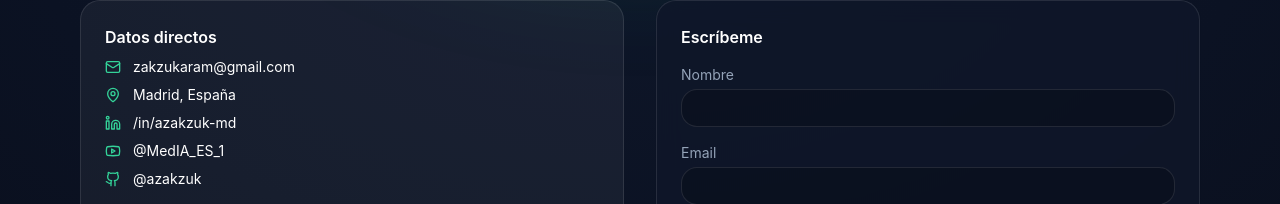
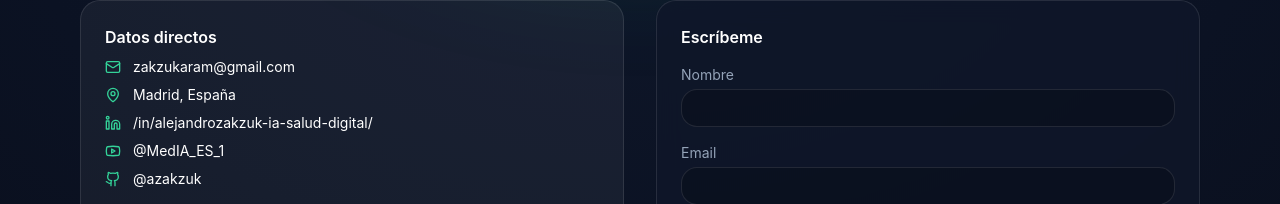
Before and after one commit to Aram9574/Portafolio, a Next.js app: page /contacto in a window 1280 px wide. Shown: the part 272-476 px from the top of the page. Built offline with nearby package versions, Linux system fonts and the light colour scheme; no server answers.

Commit message:
Update LinkedIn profile links

```diff
--- a/app/contacto/page.tsx
+++ b/app/contacto/page.tsx
@@ -27,7 +27,7 @@ export default function ContactoPage() {
                 <Linkedin className="w-4 h-4 text-emerald-400" />
                 <span>
                   <span className="sr-only">LinkedIn: </span>
-                  <a className="hover:text-white" href="https://www.linkedin.com/in/azakzuk-md" target="_blank" rel="noreferrer">/in/azakzuk-md</a>
+                  <a className="hover:text-white" href="https://www.linkedin.com/in/alejandrozakzuk-ia-salud-digital/" target="_blank" rel="noreferrer">/in/alejandrozakzuk-ia-salud-digital/</a>
                 </span>
               </li>
               <li className="flex items-center gap-3">
--- a/app/layout.tsx
+++ b/app/layout.tsx
@@ -56,7 +56,7 @@ export default function RootLayout({ children }: { children: React.ReactNode })
               jobTitle: 'AI in Healthcare',
               address: { '@type': 'PostalAddress', addressLocality: 'Madrid', addressCountry: 'ES' },
               url: 'https://alejandrozakzuk.com',
-              sameAs: ['https://www.linkedin.com/in/azakzuk-md', 'https://github.com/azakzuk']
+              sameAs: ['https://www.linkedin.com/in/alejandrozakzuk-ia-salud-digital/', 'https://github.com/azakzuk']
             })
           }}
         />
--- a/app/publicaciones/[slug]/page.tsx
+++ b/app/publicaciones/[slug]/page.tsx
@@ -34,7 +34,7 @@ export default function PublicationDetailPage({ params }: Props) {
           </section>
           <section id="cta" className="card p-6 mt-6 text-center">
             <p className="text-sm text-muted">¿Te interesa este tema? Conectemos en LinkedIn.</p>
-            <a href="https://www.linkedin.com/in/azakzuk-md" target="_blank" rel="noreferrer" className="btn-primary mt-4 inline-flex">Conectar en LinkedIn</a>
+            <a href="https://www.linkedin.com/in/alejandrozakzuk-ia-salud-digital/" target="_blank" rel="noreferrer" className="btn-primary mt-4 inline-flex">Conectar en LinkedIn</a>
           </section>
         </article>
       </div>
--- a/components/Navbar.tsx
+++ b/components/Navbar.tsx
@@ -34,7 +34,7 @@ export function Navbar() {
             <Github className="w-5 h-5" />
           </a>
           <a
-            href="https://www.linkedin.com/in/azakzuk-md"
+            href="https://www.linkedin.com/in/alejandrozakzuk-ia-salud-digital/"
             target="_blank"
             rel="noreferrer"
             aria-label="LinkedIn"
@@ -77,7 +77,7 @@ export function Navbar() {
               <a href="https://github.com/Aram9574" target="_blank" rel="noreferrer" aria-label="GitHub" className="text-muted hover:text-white">
                 <Github className="w-5 h-5" />
               </a>
-              <a href="https://www.linkedin.com/in/azakzuk-md" target="_blank" rel="noreferrer" aria-label="LinkedIn" className="text-muted hover:text-white">
+              <a href="https://www.linkedin.com/in/alejandrozakzuk-ia-salud-digital/" target="_blank" rel="noreferrer" aria-label="LinkedIn" className="text-muted hover:text-white">
                 <Linkedin className="w-5 h-5" />
               </a>
               <a href="https://www.youtube.com/@MedIA_ES_1" target="_blank" rel="noreferrer" aria-label="YouTube" className="text-muted hover:text-white">
--- a/lib/data/publications.ts
+++ b/lib/data/publications.ts
@@ -1,6 +1,6 @@
 export const publications = [
   { id: 'post-perceptron', title: 'Perceptrón y redes profundas (explicado sencillo)', type: 'Video', venue: 'MedIA', year: 2025, link: 'https://www.youtube.com/@MedIA_ES_1' , tags: ['DL','Educación']},
-  { id: 'art-ocupacion-camas-ia', title: 'Predicción de ocupación de camas mediante IA', type: 'Artículo', venue: 'LinkedIn', year: 2025, link: 'https://www.linkedin.com/in/azakzuk-md/', tags: ['IA','Prediccion']},
+  { id: 'art-ocupacion-camas-ia', title: 'Predicción de ocupación de camas mediante IA', type: 'Artículo', venue: 'LinkedIn', year: 2025, link: 'https://www.linkedin.com/in/alejandrozakzuk-ia-salud-digital/', tags: ['IA','Prediccion']},
   { id: 'post-pca-ica', title: 'PCA e ICA para señales biomédicas', type: 'Video', venue: 'MedIA', year: 2025, link: 'https://www.youtube.com/@MedIA_ES_1', tags: ['PCA','ICA']},
   { id: 'talk-fhir', title: 'Interoperabilidad FHIR en entornos hospitalarios', type: 'Video', venue: 'MedIA', year: 2025, link: 'https://www.youtube.com/@MedIA_ES_1', tags: ['FHIR','Integración']},
 ];
--- a/lib/site.ts
+++ b/lib/site.ts
@@ -1,5 +1,5 @@
 export const SOCIAL = {
-  linkedin: 'https://www.linkedin.com/in/azakzuk-md',
+  linkedin: 'https://www.linkedin.com/in/alejandrozakzuk-ia-salud-digital/',
   github: 'https://github.com/Aram9574',
   youtube: 'https://www.youtube.com/@MedIA_ES_1',
   email: 'zakzukaram@gmail.com',
```
